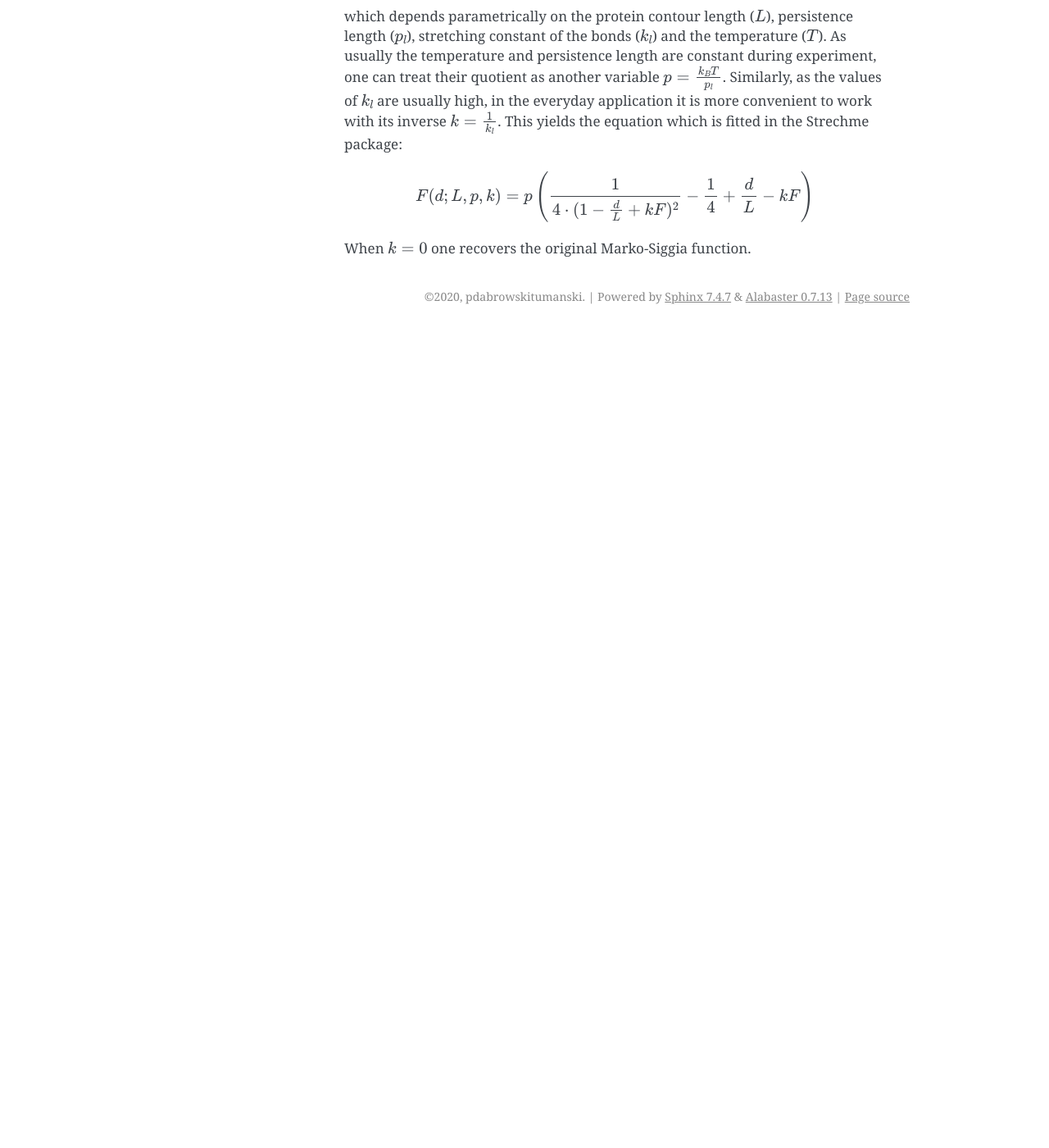
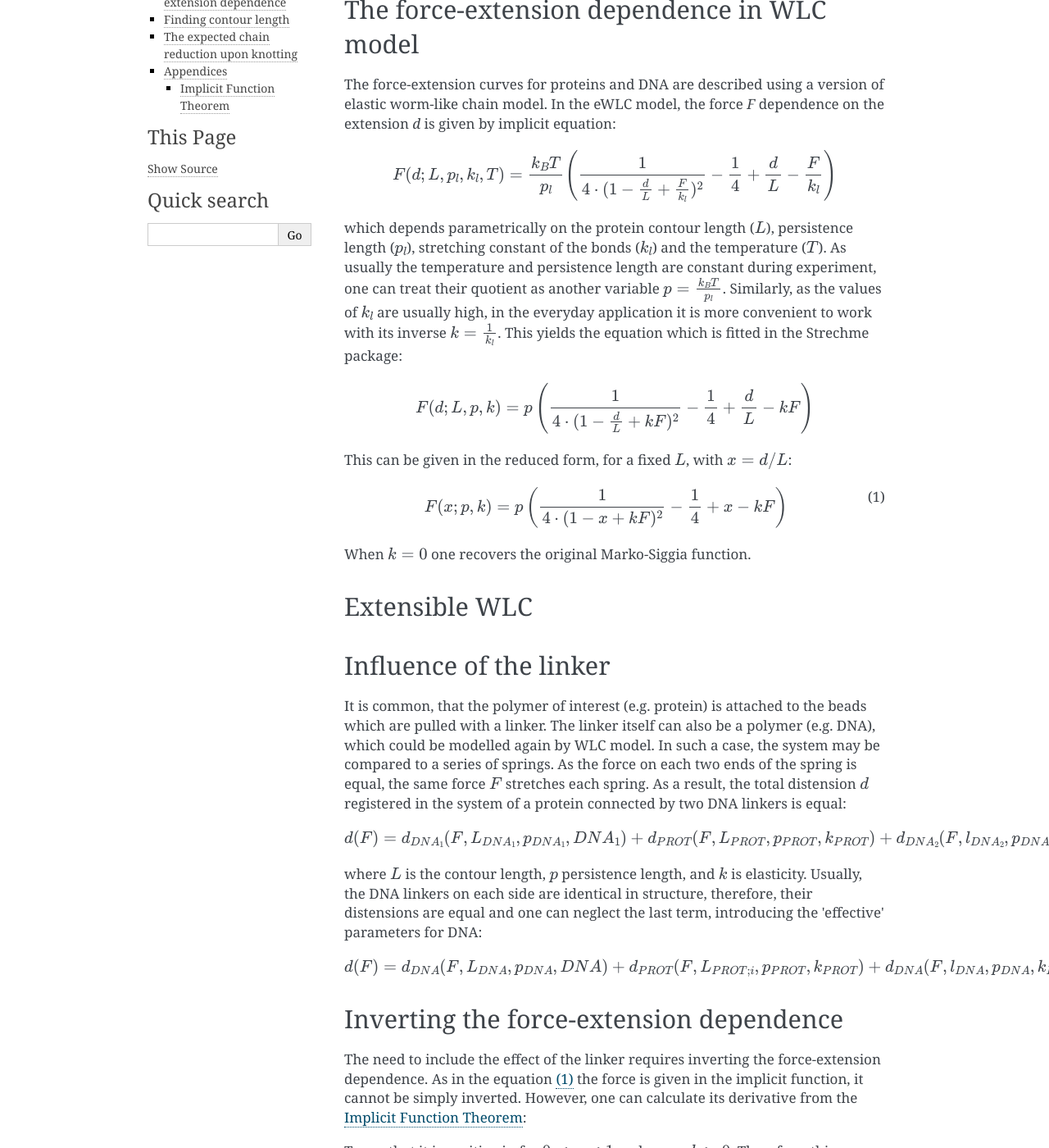
Before and after one commit to ilbsm/protein_stretching, a Sphinx documentation site: the page built from docs/theory.rst, in a window 1280 px wide and 1400 px high, scrolled down 270 px. Shown: the whole window at 82% size. Built offline with Sphinx 7.4.7, drawn with Linux system fonts in a browser that asks for light colours; before the commit the page ends 900 px from its top, so only the background shows below that; some of the changed text lies outside the part shown.

Commit message:
Minor changes, version -> 0.2, upload to pypi.org

```diff
--- a/docs/index.rst
+++ b/docs/index.rst
@@ -16,6 +16,7 @@
    parameters.rst
    documentation.rst
    licence.rst
+   refs.rst
 
 
 
--- /dev/null
+++ b/docs/refs.rst
@@ -0,0 +1,4 @@
+.. _refs:
+
+References
+==========
--- a/docs/theory.rst
+++ b/docs/theory.rst
@@ -1,7 +1,22 @@
 .. _theory:
 
-Some theory
+Theory
 ===========
+
+.. _theory_fjc:
+
+Freely-jointed chain
+--------------------
+
+.. _theory_wlc:
+
+Worm-Like Chain model
+---------------------
+
+.. _theory_fd:
+
+The force-extension dependence in WLC model
+-------------------------------------------
 The force-extension curves for proteins and DNA are described using a version of elastic worm-like chain model. In the
 eWLC model, the force *F* dependence on the extension *d* is given by implicit equation:
 
@@ -20,4 +35,71 @@
 
     F(d;L,p,k) = p\left( \frac{1}{4\cdot(1-\frac{d}{L}+kF)^2} - \frac{1}{4} + \frac{d}{L} - kF \right)
 
+This can be given in the reduced form, for a fixed :math:`L`, with :math:`x=d/L`:
+
+.. math::
+    F(x;p,k) = p\left( \frac{1}{4\cdot(1-x+kF)^2} - \frac{1}{4} + x - kF \right)
+    :label: reduced_ewlc
+
+
 When :math:`k=0` one recovers the original Marko-Siggia function.
+
+.. _theory_ewlc:
+
+Extensible WLC
+--------------
+
+.. _theory_linker:
+
+Influence of the linker
+-----------------------
+It is common, that the polymer of interest (e.g. protein) is attached to the beads which are pulled with a linker.
+The linker itself can also be a polymer (e.g. DNA), which could be modelled again by WLC model.
+In such a case, the system may be compared to a series of springs.
+As the force on each two ends of the spring is equal, the same force :math:`F` stretches each spring.
+As a result, the total distension :math:`d` registered in the system of a protein connected by two DNA linkers is equal:
+
+.. math::
+
+    d(F) = d_{DNA_1}(F,L_{DNA_1},p_{DNA_1},{DNA_1}) + d_{PROT}(F,L_{PROT},p_{PROT},k_{PROT}) + d_{DNA_2}(F,l_{DNA_2},p_{DNA_2},k_{DNA_2})
+
+where :math:`L` is the contour length, :math:`p` persistence length, and :math:`k` is elasticity.
+Usually, the DNA linkers on each side are identical in structure, therefore, their distensions are equal and one can neglect the last term, introducing the 'effective' parameters for DNA:
+
+.. math::
+
+    d(F) = d_{DNA}(F,L_{DNA},p_{DNA},{DNA}) + d_{PROT}(F,L_{PROT;i},p_{PROT},k_{PROT}) + d_{DNA}(F,l_{DNA},p_{DNA},k_{DNA})
+
+
+.. _theory_inverting:
+
+Inverting the force-extension dependence
+----------------------------------------
+The need to include the effect of the linker requires inverting the force-extension dependence.
+As in the equation :eq:`reduced_ewlc` the force is given in the implicit function, it cannot be simply inverted.
+However, one can calculate its derivative from the :ref:`theory_appendices_ift`:
+
+To see that it is positive in for :math:`0<x<1` and any :math:`p,k>0`.
+Therefore, this function is reversible in this region.
+By rearanging the terms, one can show, that the function :eq:`reduced_ewlc` is equivalent to the following:
+
+
+.. _theory_contour_length:
+
+Finding contour length
+----------------------
+
+.. _theory_knotting:
+
+The expected chain reduction upon knotting
+------------------------------------------
+
+.. _theory_appendices:
+
+Appendices
+----------
+
+.. _theory_appendices_ift:
+
+Implicit Function Theorem
++++++++++++++++++++++++++
--- a/setup.py
+++ b/setup.py
@@ -5,7 +5,7 @@
 
 setuptools.setup(
     name="Stretchme", # Replace with your own username
-    version="0.1",
+    version="0.2",
     author='Paweł Dąbrowski-Tumański',
     author_email='p.dabrowski-tumanski@uw.edu.pl',
     description="A package for analysis of stretching of proteins.",
```
Also changed, not shown: docs/start.rst (+3 -4 lines), 7 other files.
